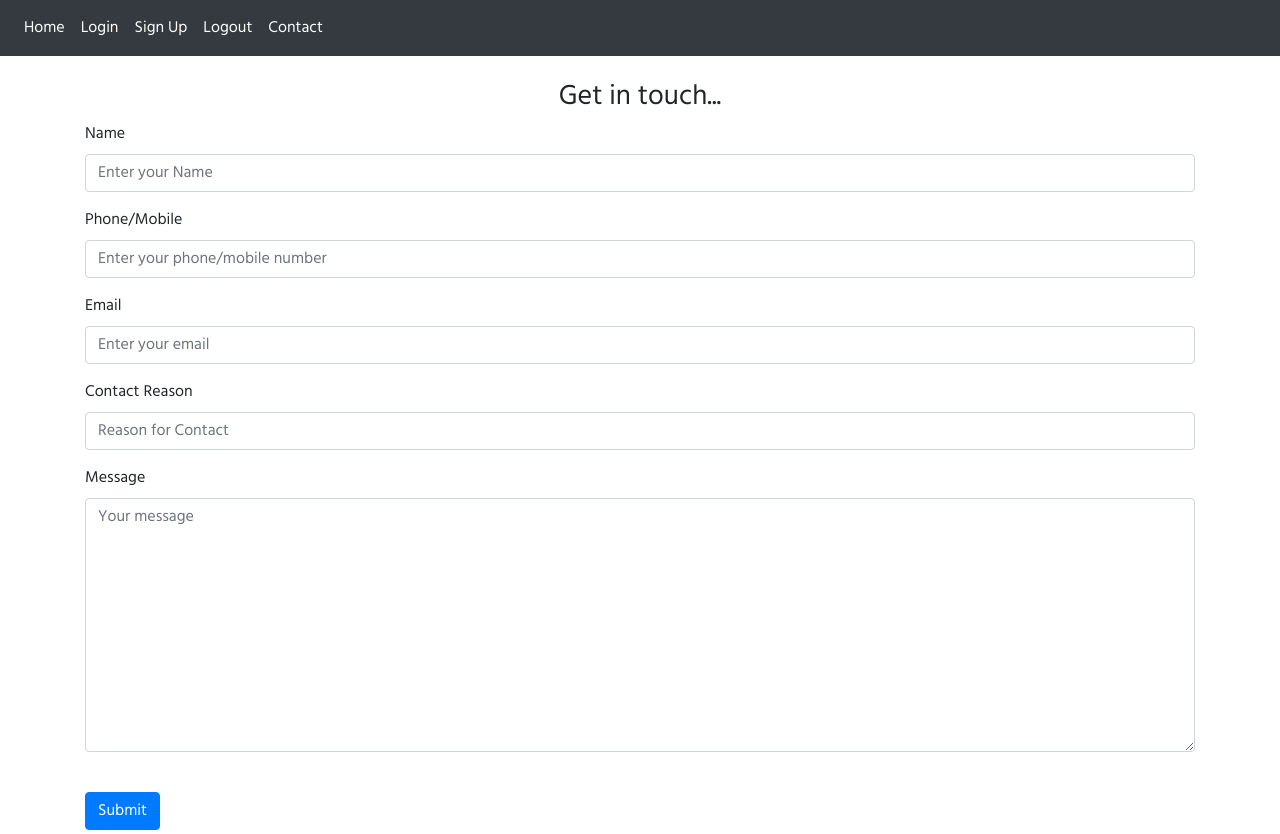
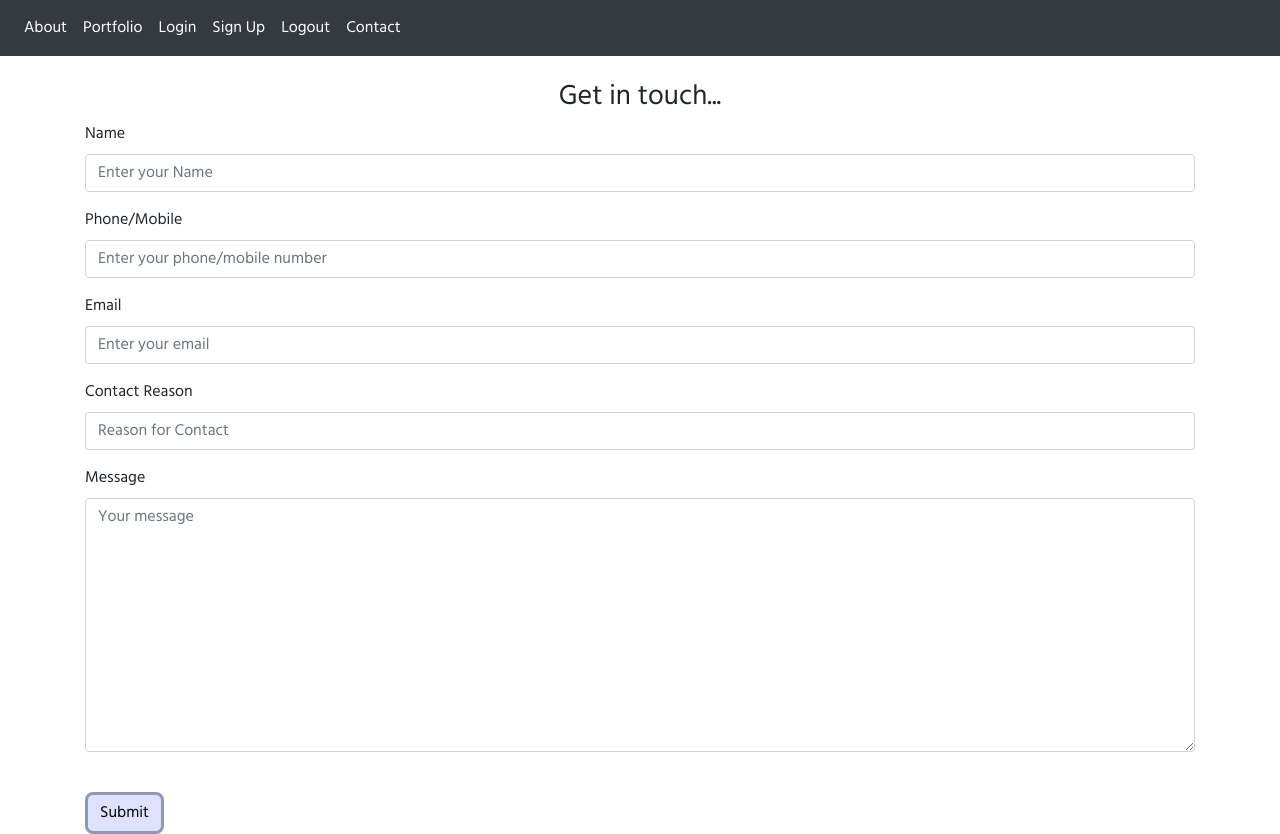
Before and after one commit to KrisK1978/artbynapa, a Flask app: page /contact in a window 1280 px wide. Run offline with Flask 2, Linux system fonts and the light colour scheme; some libraries are stand-ins or nearby versions.

Commit message:
Restyled form buttons i.e. color, background, etc.

```diff
--- a/website/static/style.css
+++ b/website/static/style.css
@@ -40,3 +40,24 @@ body {
 .nav-link:hover {
 	color: burlywood;
 }
+
+/*Buttons*/
+
+.btn-primary {
+    color: #000000;
+    background-color: #DEE2FF;
+    border-radius: .5rem;
+    border: .2rem solid #8E9AAF;
+}
+
+.btn-primary:hover {
+    color: #ffffff;
+    background-color: #8E9AAF;
+    border-color: #ffffff;
+    border-radius: .5rem;
+    border: .2rem solid #DEE2FF;
+    cursor: pointer;
+    -webkit-transition: all .4s ease-in-out;
+    -o-transition: all .4s ease-in-out;
+    transition: all .4s ease-in-out;
+}
--- a/website/templates/base.html
+++ b/website/templates/base.html
@@ -38,7 +38,8 @@
         </button>
         <div class="collapse navbar-collapse" id="navbar">
             <div class="navbar-nav">
-                <a class="nav-item nav-link" id="home" href="/">Home</a>
+                <a class="nav-item nav-link" id="home" href="/">About</a>
+                <a class="nav-item nav-link" id="home" href="/portfolio">Portfolio</a>
                 <a class="nav-item nav-link" id="login" href="/login">Login</a>
                 <a class="nav-item nav-link" id="sinUp" href="/sign-up">Sign Up</a>
                 <a class="nav-item nav-link" id="logout" href="/logout">Logout</a>
--- a/website/templates/home.html
+++ b/website/templates/home.html
@@ -1,6 +1,7 @@
 {% extends "base.html" %}
-{% block title %}Home{% endblock %}
+{% block title %}About me{% endblock %}
 
 {% block content %}
-    <h1>This is a homepage</h1>
+<br>
+    <h3>This is a homepage</h3>
 {% endblock %}
--- a/website/templates/login.html
+++ b/website/templates/login.html
@@ -2,5 +2,5 @@
 {% block title %}Login{% endblock %}
 
 {% block content %}
-    <h1>This is a login page</h1>
+    <h3>This is a login page</h3>
 {% endblock %}
--- a/website/views.py
+++ b/website/views.py
@@ -7,6 +7,11 @@ def home():
     return render_template("home.html")
 
 
+@views.route('/portfolio')
+def portfolio():
+    return render_template("portfolio.html")
+
+
 @views.route('/contact')
 def contact():
     return render_template("contact.html")
```
Also changed, not shown: website/templates/portfolio.html (added, +7 -0 lines).
